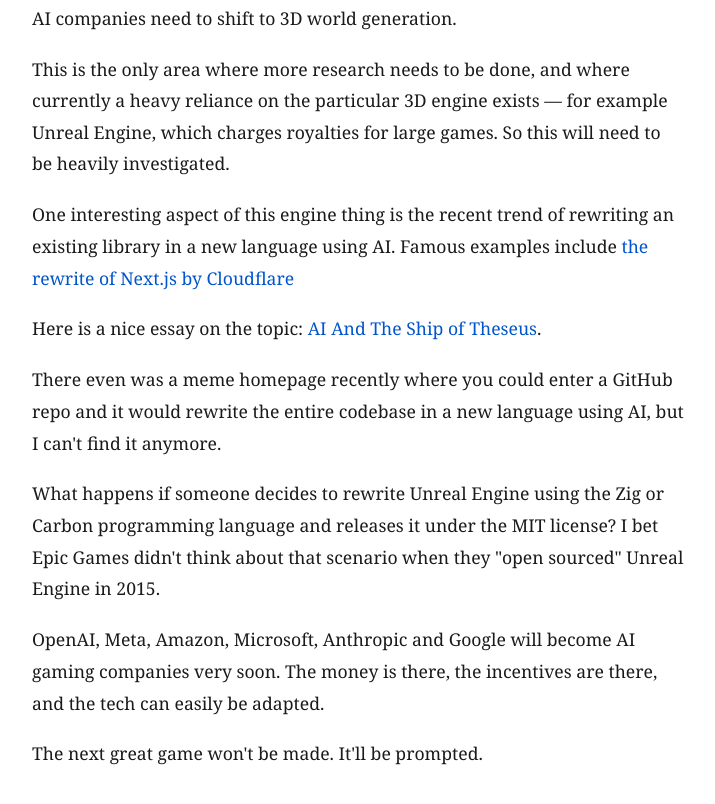
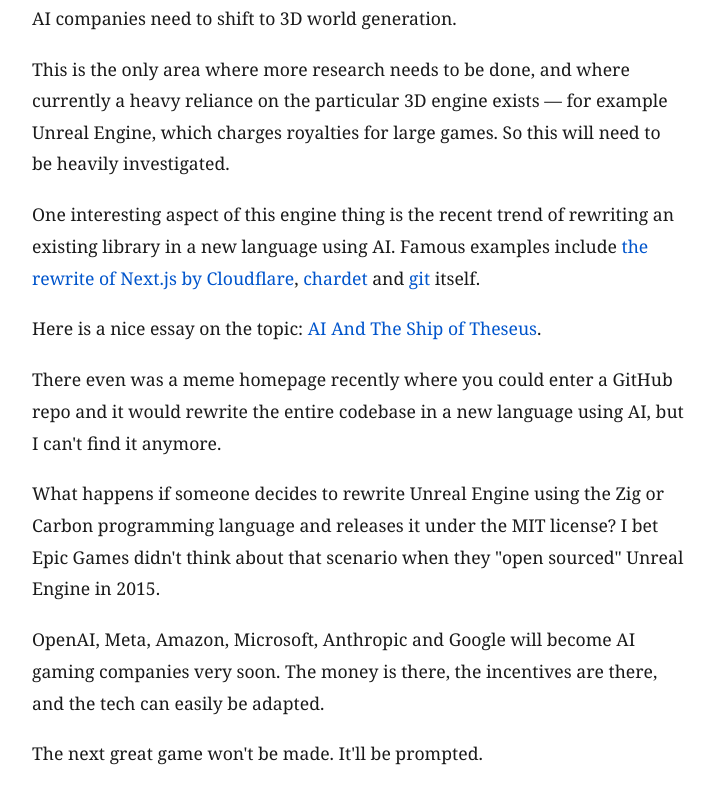
Before and after one commit to rhulha/blog, a plain HTML site: page ai-revolution-game-development.html in a window 1280 px wide. Shown: the part 4788-5592 px from the top of the page, without its empty margins (282-997 px from the left). Drawn offline with Linux system fonts and the light colour scheme.

Commit message:
Update AI revolution article with additional examples of AI-driven library rewrites

```diff
--- a/ai-revolution-game-development.html
+++ b/ai-revolution-game-development.html
@@ -197,7 +197,7 @@
 
 <p>This is the only area where more research needs to be done, and where currently a heavy reliance on the particular 3D engine exists — for example Unreal Engine, which charges royalties for large games. So this will need to be heavily investigated.</p>
 
-<p>One interesting aspect of this engine thing is the recent trend of rewriting an existing library in a new language using AI. Famous examples include <a href="https://vinext.dev/">the rewrite of Next.js by Cloudflare</a></p>
+<p>One interesting aspect of this engine thing is the recent trend of rewriting an existing library in a new language using AI. Famous examples include <a href="https://vinext.dev/">the rewrite of Next.js by Cloudflare</a>, <a href="https://github.com/chardet/chardet/issues/327">chardet</a> and <a href="https://blog.gitbutler.com/true-grit">git</a> itself.</p>
 
 <p>Here is a nice essay on the topic: <a href="https://lucumr.pocoo.org/2026/3/5/theseus/">AI And The Ship of Theseus</a>.</p>
 
```
